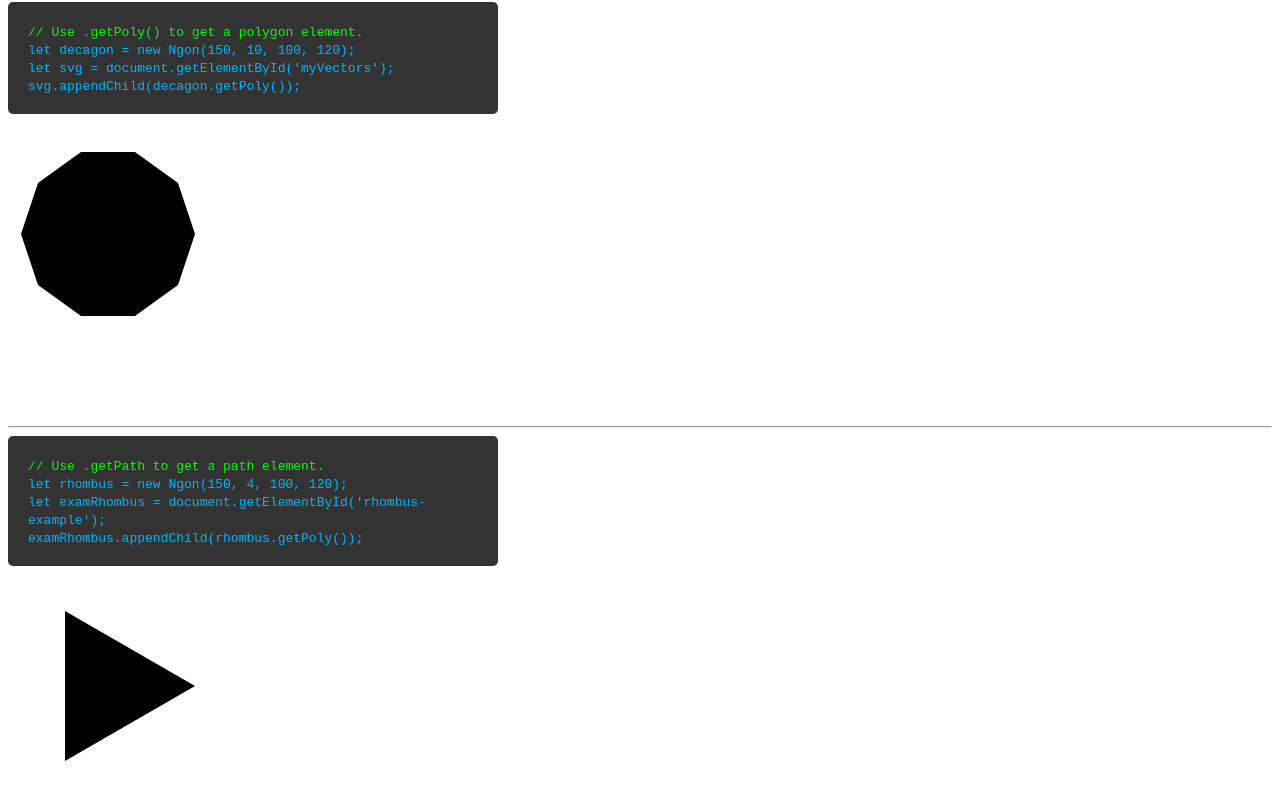
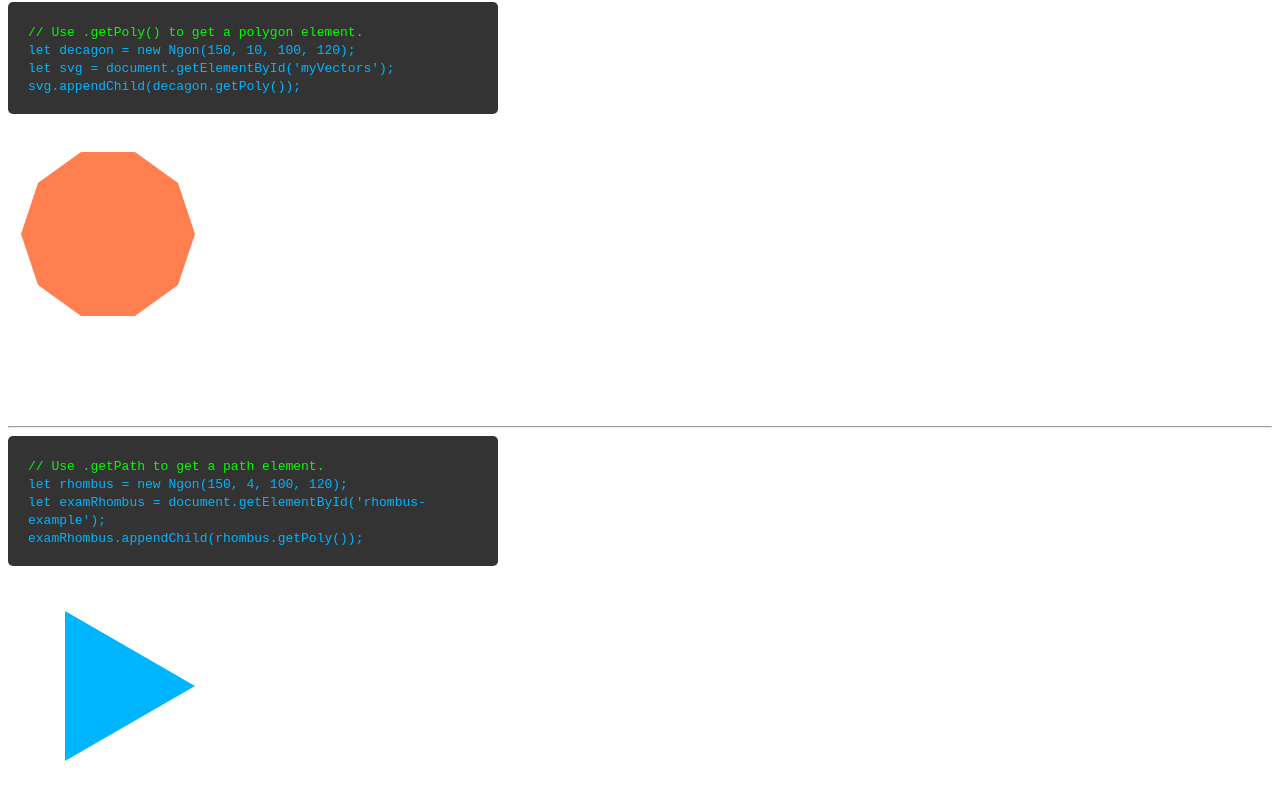
Before and after one commit to jreina/polysvg, a plain HTML site: page index.html in a window 1280 px wide. Shown: the part 78-878 px from the top of the page. Drawn offline with Linux system fonts and the light colour scheme.

Commit message:
Adds styles to examples.

```diff
--- a/index.html
+++ b/index.html
@@ -21,6 +21,10 @@
     .path {
       cursor: pointer;
       fill: #00b5ff;
+    }
+    .poly {
+      cursor: crosshair;
+      fill: coral;
     }
   </style>
 </head>
@@ -54,12 +58,12 @@
     // Example #1 (decagon)
     let decagon = new Ngon(150, 10, 100, 120);
     let examDecagon = document.getElementById('decagon-example');
-    examDecagon.appendChild(decagon.getPoly());
+    examDecagon.appendChild(decagon.getPoly('poly'));
 
     // Example #2 (triangle)
     let triangle = new Ngon(150, 3, 100, 120);
     let examTriangle = document.getElementById('triangle-example');
-    examTriangle.appendChild(triangle.getPath());
+    examTriangle.appendChild(triangle.getPath('path'));
   </script>
 </body>
 </html>
```
